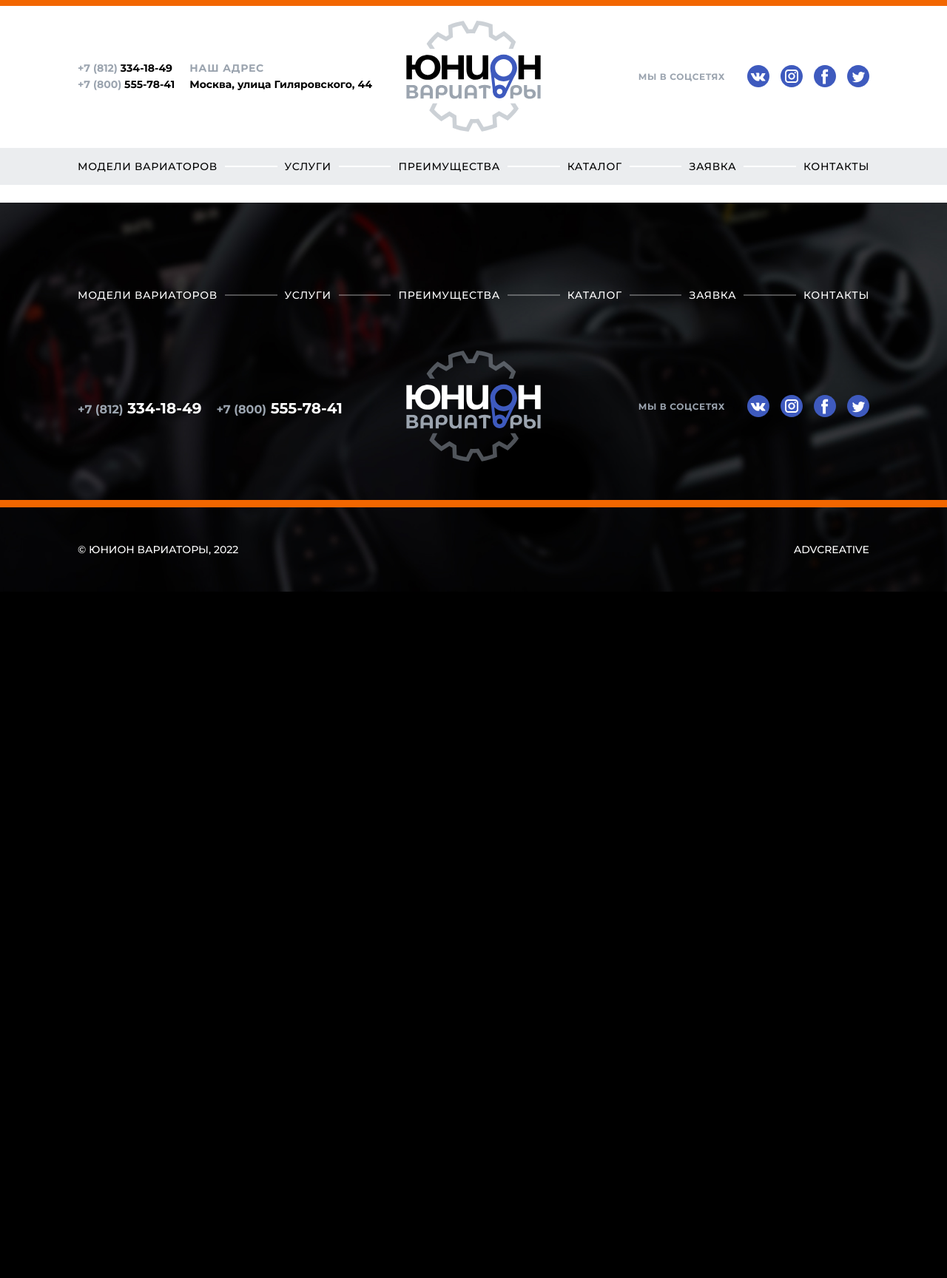
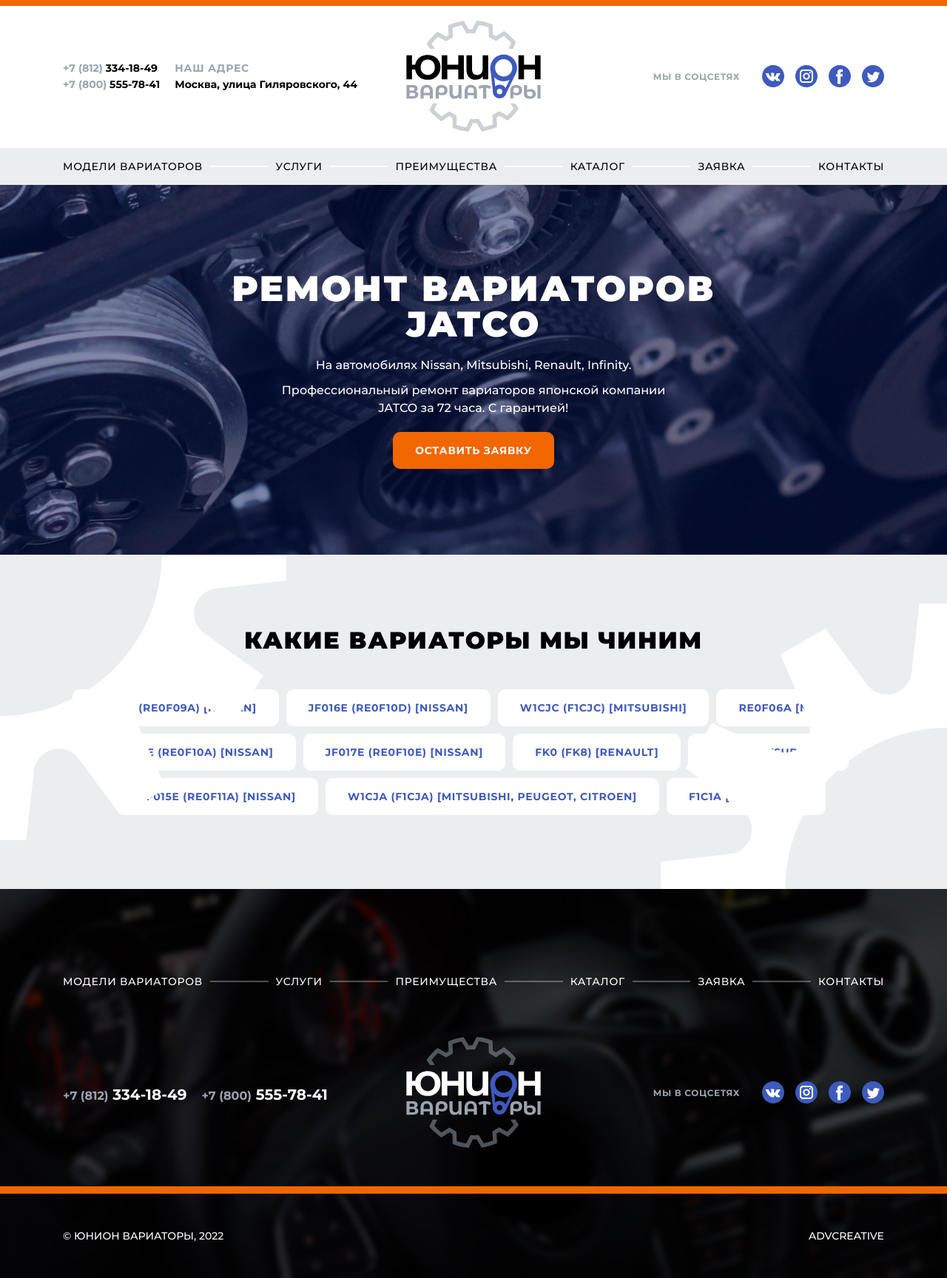
Before and after one commit to V1ranch1/union, a PHP site: page / in a window 1280 px wide. Shown: the whole page at 74% size. Before the commit the page ends 800 px from the top, so only its background shows below. Run offline with PHP 8.4, Linux system fonts and the light colour scheme.

Commit message:
Добавили блоки баннер и список кнопок

```diff
--- a/css/main.css
+++ b/css/main.css
@@ -25,10 +25,50 @@ a:focus {
 }
 .wrapper {
     margin: 0 auto;
-    max-width: 1110px;
+    max-width: 1150px;
     padding: 0 20px;
     box-sizing: border-box;
-    width: 1150px;
+}
+
+.button {
+    display: flex;
+    align-items: center;
+    justify-content: center;
+    background-color: #f26600;
+    color: #FFFFFF;
+    border: 0;
+    height: 40px;
+    padding: 10px 30px;
+    border-radius: 10px;
+    text-transform: uppercase;
+    font-size: 12px;
+    letter-spacing: .05em;
+    transition: all .4s;
+    cursor: pointer;
+    user-select: none;
+    white-space: nowrap;
+    font-weight: 700;
+}
+.button_size_big {
+    height: 50px;
+    font-size: 14px;
+}
+.button_style_white {
+    background-color: #ffffff;
+    color: #3E5ABE;
+}
+.button:hover,
+.button:focus {
+    background-color: #3E5ABE;
+    box-shadow: 0 10px 10px rgba(0 , 0, 0, .1);
+}
+.button:active {
+    box-shadow: none;
+}
+.button_style_white:hover,
+.button_style_white:focus {
+    color: #f26600;
+    background-color: #ffffff;
 }
 
 .header {
@@ -247,3 +287,90 @@ a:focus {
     display: flex;
     justify-content: flex-end;
 }
+
+.banner {
+    background-position: 50%;
+    background-size: cover;
+    background-repeat: no-repeat;
+    background-image: url(../images/banner.jpg);
+}
+.bannerWrapper {
+    display: flex;
+    align-items: center;
+    flex-direction: column;
+    padding-top: 116px;
+    padding-bottom: 116px;
+}
+.bannerTitle {
+    font-weight: 900;
+    font-size: 48px;
+    letter-spacing: 0.05em;
+    color: #FFFFFF;
+    text-align: center;
+    text-transform: uppercase;
+    max-width: 824px;
+    margin: 0;
+}
+.bannerText {
+    color:#FFFFFF;
+    max-width: 540px;
+    margin-top: 20px;
+    margin-bottom: 20px;
+}
+.bannerTextLine {
+    font-size: 16px;
+    line-height: 24px;
+    display: block;
+    text-align: center;
+}
+.bannerTextLine:first-child {
+    margin-bottom: 10px;
+}
+
+.buttonList {
+    background-color: #ebedef;
+    padding: 100px 0;
+    position: relative;
+    overflow: hidden;
+}
+.buttonList::before,
+.buttonList::after {
+    content: "";
+    display: block;
+    width: 774px;
+    height: 773px;
+    background-image: url(../images/screw.svg);
+    background-position: 50%;
+    background-size: cover;
+    background-repeat: no-repeat;
+    position: absolute;
+}
+.buttonList::before {
+    top: -387px;
+    left:-387px;
+}
+.buttonList::after {
+    bottom: -387px;
+    right: -387px;
+}
+.buttonListTitle {
+    font-size: 32px;
+    font-weight: 900;
+    letter-spacing: 0.05em;
+    color: #000000;
+    text-align: center;
+    margin: 0;
+    text-transform: uppercase;
+}
+.buttonListInner {
+    margin: 45px -5px -5px;
+    width: calc(100% + 5px);
+    padding: 0;
+    list-style: none;
+    display: flex;
+    flex-wrap: wrap;
+    justify-content: center;
+}
+.buttonListInnerItem {
+    padding: 5px;
+}
--- a/index.html
+++ b/index.html
@@ -91,6 +91,58 @@
 
         </header>
 
+        <section class="banner">
+            <div class="wrapper bannerWrapper">
+                <h1 class="bannerTitle">Ремонт вариаторов JATCO</h1>
+                <p class="bannerText">
+                    <span class="bannerTextLine">На автомобилях Nissan, Mitsubishi, Renault, Infinity.</span>
+                    <span class="bannerTextLine">Профессиональный ремонт вариаторов японской компании JATCO за 72 часа. С гарантией!</span>
+                </p>
+                <button class="button button_size_big">Оставить заявку</button>
+            </div>
+        </section>
+
+        <section class="buttonList">
+            <div class="wrapper">
+                <h2 class="buttonListTitle">Какие вариаторы мы чиним</h2>
+                <ul class="buttonListInner">
+                    <li class="buttonListInnerItem">
+                        <button class="button button_size_big button_style_white">JF010E (RE0F09A) [NISSAN]</button>
+                    </li>
+                    <li class="buttonListInnerItem">
+                        <button class="button button_size_big button_style_white">JF016E (RE0F10D) [NISSAN]</button>
+                    </li>
+                    <li class="buttonListInnerItem">
+                        <button class="button button_size_big button_style_white">W1CJC (F1CJC) [MITSUBISHI]</button>
+                    </li>
+                    <li class="buttonListInnerItem">
+                        <button class="button button_size_big button_style_white">RE0F06A [NISSAN]</button>
+                    </li>
+                    <li class="buttonListInnerItem">
+                        <button class="button button_size_big button_style_white">JF011E (RE0F10A) [NISSAN]</button>
+                    </li>
+                    <li class="buttonListInnerItem">
+                        <button class="button button_size_big button_style_white">JF017E (RE0F10E) [NISSAN]</button>
+                    </li>
+                    <li class="buttonListInnerItem">
+                        <button class="button button_size_big button_style_white">FK0 (FK8) [RENAULT]</button>
+                    </li>
+                    <li class="buttonListInnerItem">
+                        <button class="button button_size_big button_style_white">F1CJB [MITSUBISHI]</button>
+                    </li>
+                    <li class="buttonListInnerItem">
+                        <button class="button button_size_big button_style_white">JF015E (RE0F11A) [NISSAN]</button>
+                    </li>
+                    <li class="buttonListInnerItem">
+                        <button class="button button_size_big button_style_white">W1CJA (F1CJA) [MITSUBISHI, PEUGEOT, CITROEN]</button>
+                    </li>
+                    <li class="buttonListInnerItem">
+                        <button class="button button_size_big button_style_white">F1C1A [MITSUBISHI]</button>
+                    </li>
+                </ul>
+            </div>
+        </section>
+
         <footer class="footer">
 
             <div class="footerTop">
```
Also changed, not shown: images/banner.jpg (added), images/screw.svg (added).
